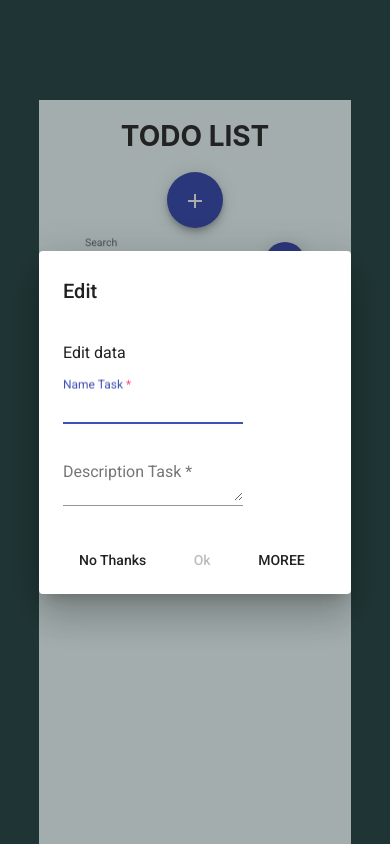
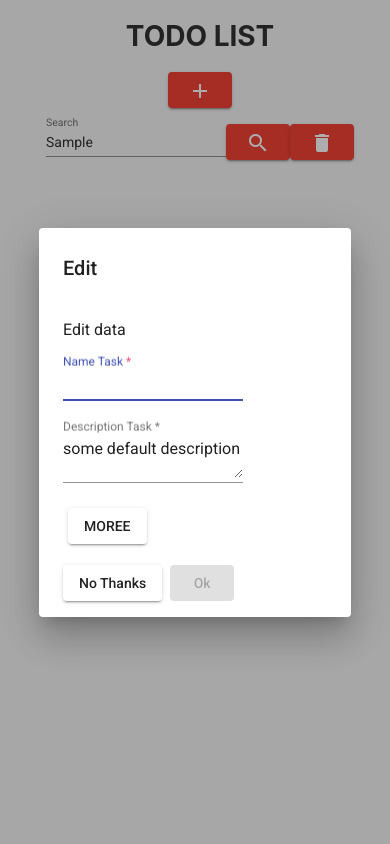
Before and after one commit to Zephyr32/todo, an Angular app: page / in a window 390 px wide. Both pictures are taken after typing "Sample" into the empty fields and a click on the button "add". Built offline with nearby package versions, Linux system fonts and the light colour scheme.

Commit message:
перед изменением класса task

```diff
--- a/src/app/app.component.css
+++ b/src/app/app.component.css
@@ -15,7 +15,7 @@ html,body{
     align-items:center;
     justify-content:left;
     width: 100%;
-    background-color: azure;
+    background-color:#f5f5f569
 }
 mat-list{
     margin-top: 50px;
--- a/src/app/app.component.html
+++ b/src/app/app.component.html
@@ -1,6 +1,6 @@
 <div class="content">
   <h1>TODO LIST</h1>
-  <button mat-fab color="primary" (click)="openDialog()">
+  <button mat-raised-button color="warn" (click)="openDialog()">
     <mat-icon>add</mat-icon>
   </button>
   <div class="control">
@@ -9,8 +9,11 @@
       <mat-label>Search</mat-label>
       <input matInput placeholder="" formControlName="search" >
     </mat-form-field>
-      <button mat-mini-fab color="primary" aria-label="Example icon button with a home icon">
+      <button mat-raised-button (click)="getDataFromJSONplaceholder()" color="warn" aria-label="Example icon button with a home icon">
         <mat-icon>search</mat-icon>
+      </button>
+      <button mat-raised-button (click)="removealldata()" color="warn" aria-label="Example icon button with a home icon">
+        <mat-icon>delete</mat-icon>
       </button>
     </form>
   </div>
--- a/src/app/app.component.ts
+++ b/src/app/app.component.ts
@@ -3,6 +3,7 @@ import { FormBuilder, FormGroup } from '@angular/forms';
 import { MatDialog } from '@angular/material/dialog';
 import { EditDataDialogComponent } from './edit-data-dialog/edit-data-dialog.component';
 import { Task } from './model/task';
+import { HttpClient} from '@angular/common/http';
 
 @Component({
   selector: 'app-root',
@@ -15,24 +16,43 @@ export class AppComponent {
   search:string;
   fg:FormGroup;
 
-  constructor(public dialog: MatDialog,fb:FormBuilder) {
+  constructor(public dialog: MatDialog,fb:FormBuilder,private http: HttpClient) {
+
     this.fg=fb.group({
       search:['']
     });
     this.fg.get('search').valueChanges.subscribe((value)=>{
       this.search=value;
     });
+    this.getTaskFromLocalStorage();
   }
 
   title = 'todo';
 
   removeTask(task) {
     this.Tasks.splice(this.Tasks.indexOf(task), 1);
+    this.setTaskFromLocalStorage();
+  }
+  getTaskFromLocalStorage(){
+    if(localStorage.getItem('task'))
+    this.Tasks=JSON.parse(localStorage.getItem('task'));
+  }
+  setTaskFromLocalStorage(){
+    localStorage.setItem('task',JSON.stringify(this.Tasks));
   }
 
   editTask(task) {
     this.etask = task;
     this.openDialog();
+  }
+  removealldata(){
+    this.Tasks.splice(0,this.Tasks.length);
+    this.setTaskFromLocalStorage();
+  }
+  getDataFromJSONplaceholder(){
+    //fetch('https://jsonplaceholder.typicode.com/todos').then(response=>response.json()).then(json=>console.log(json));
+    this.http.get('https://jsonplaceholder.typicode.com/todos').subscribe((data:Task[]) => console.log(data));
+
   }
 
 
@@ -56,6 +76,7 @@ export class AppComponent {
           }));
         }
         this.etask=null;
+        this.setTaskFromLocalStorage();
       });
   }
 }
--- a/src/app/app.module.ts
+++ b/src/app/app.module.ts
@@ -51,6 +51,7 @@ import { EditDataDialogComponent } from './edit-data-dialog/edit-data-dialog.com
 import { TaskComponent } from './task/task.component';
 import { ListComponent } from './list/list.component';
 import { FilterPipe } from './model/pipe';
+import { HttpClientModule } from '@angular/common/http';
 
 @NgModule({
   declarations: [
@@ -61,6 +62,7 @@ import { FilterPipe } from './model/pipe';
     FilterPipe
   ],
   imports: [
+    HttpClientModule,
     BrowserModule,
     FormsModule,
     ReactiveFormsModule,
--- a/src/app/edit-data-dialog/edit-data-dialog.component.css
+++ b/src/app/edit-data-dialog/edit-data-dialog.component.css
@@ -0,0 +1,3 @@
+.button{
+   margin: 5px;
+}
--- a/src/app/edit-data-dialog/edit-data-dialog.component.html
+++ b/src/app/edit-data-dialog/edit-data-dialog.component.html
@@ -16,13 +16,17 @@
         <mat-label>Control </mat-label>
         <input matInput formControlName="{{i}}" />
       </mat-form-field>
+      <button class="button" (click)="delInput(i)" >X</button>
+    </div>
+    <div>
+      <button mat-raised-button class="button" (click)="addInput()">MOREE</button>
     </div>
   </div>
     <!-- <span>{{formarr.controls| json}}</span> -->
   </div>
   <div mat-dialog-actions>
-    <button mat-button (click)="dialogRef.close()">No Thanks</button>
-    <button mat-button (click)="onClick()" [disabled]="!taskFb.valid">Ok</button>
-    <button mat-button (click)="addInput()">MOREE</button>
+    <button mat-raised-button (click)="dialogRef.close()">No Thanks</button>
+    <button mat-raised-button (click)="onClick()" [disabled]="!taskFb.valid">Ok</button>
+
   </div>
 </form>
--- a/src/app/edit-data-dialog/edit-data-dialog.component.ts
+++ b/src/app/edit-data-dialog/edit-data-dialog.component.ts
@@ -21,6 +21,9 @@ export class EditDataDialogComponent implements OnInit {
     public data: Task
   ) {
 
+  }
+  delInput(index){
+      this.formarray.removeAt(index)
   }
   addInput() {
     this.formarray.push(new FormControl('', Validators.required));
--- a/src/app/model/task.ts
+++ b/src/app/model/task.ts
@@ -6,7 +6,9 @@ export class Task{
     constructor(init?: Partial<Task>){
         this.addingshit=[];
         init ? Object.assign(this, init) : this.clear();
-
+        if(!this.description){
+            this.description='some default description'
+        }
     }
     editName(name:string){
         this.name=name;
--- a/src/app/task/task.component.html
+++ b/src/app/task/task.component.html
@@ -13,10 +13,10 @@
     </mat-card-content>
   </div>
     <mat-card-actions class="task-controls">
-      <button class="button" mat-fab color="primary" (click)="removeTask()">
+      <button class="button" mat-raised-button color="warn" (click)="removeTask()">
         <mat-icon>delete</mat-icon>
       </button>
-      <button class="button" mat-fab color="primary" (click)="edittask()">
+      <button class="button" mat-raised-button color="warn" (click)="edittask()">
         <mat-icon>edit</mat-icon>
       </button>
     </mat-card-actions>
--- a/src/styles.css
+++ b/src/styles.css
@@ -1,19 +1,39 @@
 /* You can add global styles to this file, and also import other style files */
 @import "~@angular/material/prebuilt-themes/indigo-pink.css";
-html, body { height: 100%; }
+html, body { height: 100%;}
 body {
     margin: 0;
     font-family: Roboto, "Helvetica Neue", sans-serif;
     display: flex;
     width: 100%;
     justify-content: center;
-    background-color: darkslategrey;
+    background-color:#38393a69;
     color: white;
+    min-width:400px;
+
+
 }
 app-root{
     display: flex;
     justify-content: center;
     width: 80%;
     margin-top: 100px;
-    background-color: white;
+    background-color: #f5f5f569  ;
+    transition: width 0.8s, margin-top 1s;
+
+
 }
+
+@media only screen and (max-width: 600px) {
+    app-root{
+        display: flex;
+        justify-content: center;
+        background-color:#f5f5f569 ;
+        width: 100%;
+        margin-top: 0;
+    }
+    body{
+        background-color: #f5f5f569  ;
+
+    }
+  }
```
